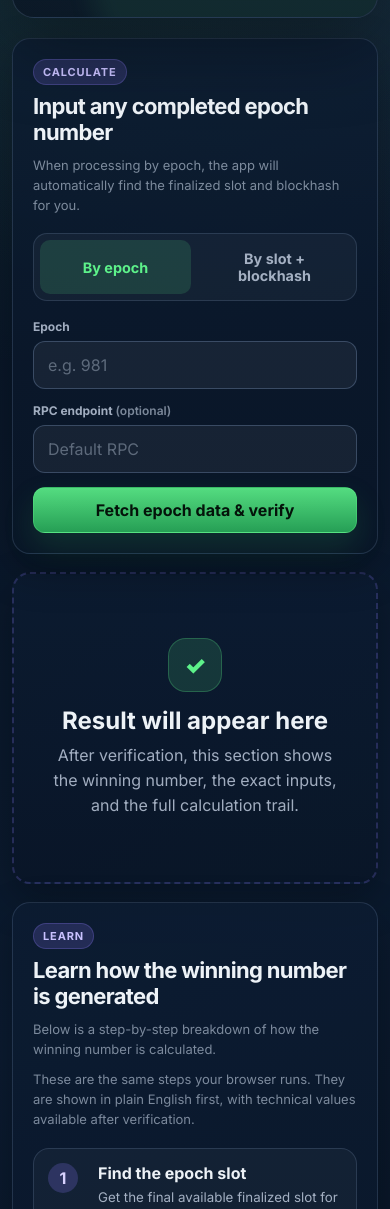
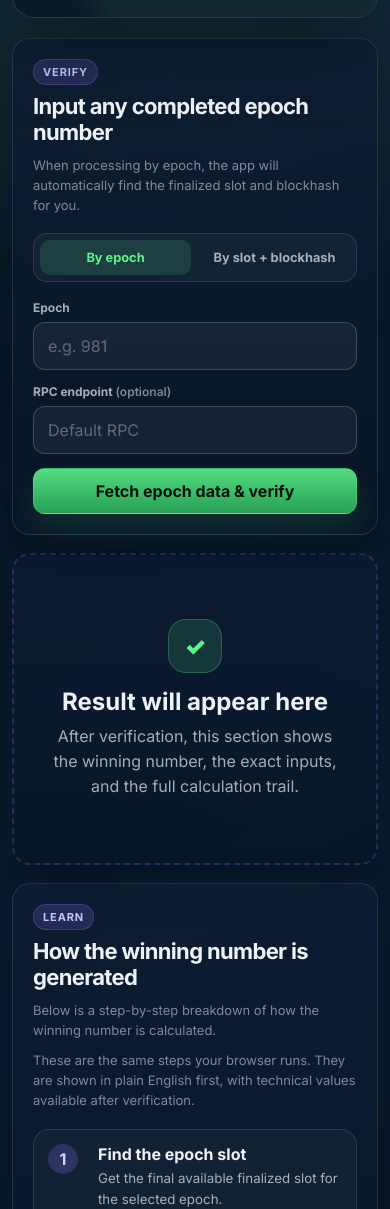
Before and after one commit to IC42N/iseefortune-verifier, a website built with Vite: page web/index.html in a window 390 px wide. Shown: the part 481-1690 px from the top of the page. Built offline with nearby package versions, Linux system fonts and the light colour scheme.

Commit message:
Updated Mobile UI

```diff
--- a/web/src/style.css
+++ b/web/src/style.css
@@ -664,6 +664,7 @@ input[type="checkbox"] { width: 16px; height: 16px; accent-color: #5df28a; }
     button#goEpoch, button#go { width: 100%; }
     .resultFacts > div { grid-template-columns: 1fr; }
     .winningNumber { font-size: 76px; }
+    .modeButton {font-size: 0.8rem}
     .trustBadge {
         text-align: center;
     }
--- a/web/src/ui/layout.ts
+++ b/web/src/ui/layout.ts
@@ -33,14 +33,12 @@ export function renderLayout() {
           </div>
         </section>
 
-
-
         <section class="panel isActive" data-panel="verify">
           <div class="mainGrid">
             <section class="card verifierCard">
               <div class="sectionTitle">
                 <div>
-                  <span class="stepPill">Calculate</span>
+                  <span class="stepPill">Verify</span>
                   <h2>Input any completed epoch number</h2>
                 </div>
                 <p>When processing by epoch, the app will automatically find the finalized slot and blockhash for you.</p>
@@ -119,7 +117,7 @@ export function renderLayout() {
             <div class="sectionTitle rowTitle">
               <div>
                 <span class="stepPill">Learn</span>
-                <h2>Learn how the winning number is generated</h2>
+                <h2>How the winning number is generated</h2>
                 <p>Below is a step-by-step breakdown of how the winning number is calculated.</p>
               </div>
 
```
